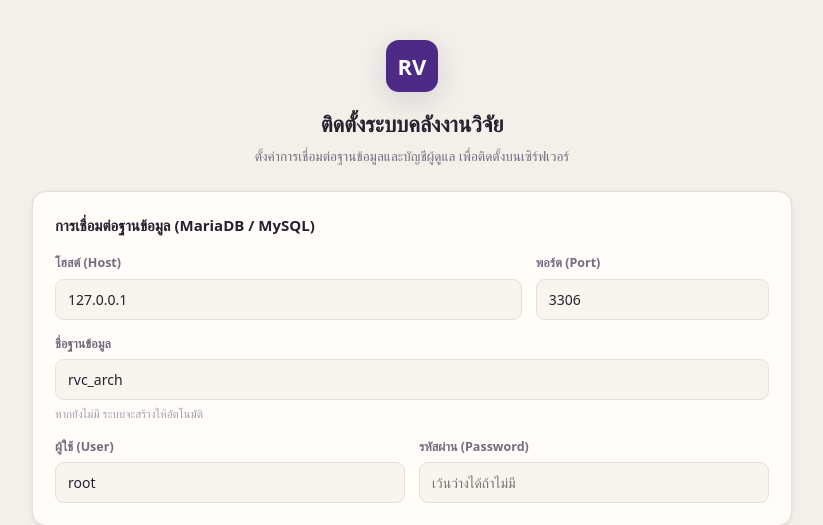
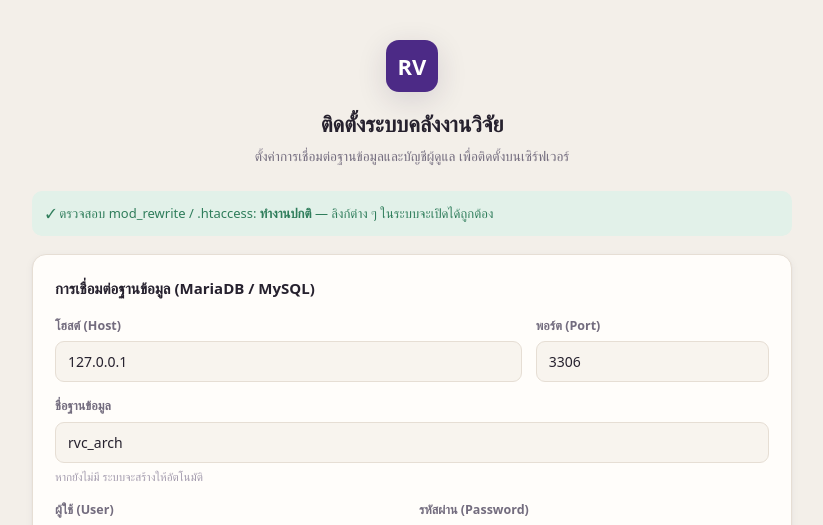
Before and after one commit to kinoppol/rvc.arch, a PHP site: page /install.php in a window 1280 px wide. Shown: the top 525 px of the page, without its empty margins (228-1051 px from the left). Run offline with PHP 8.4, Linux system fonts and the light colour scheme; some web fonts are replaced.

Commit message:
install.php: verify mod_rewrite / .htaccess during setup
Adds a lightweight /__rewrite_check probe route to the front controller and a
mod_rewrite check to the installer: a server-side apache_get_modules() hint plus
a definitive browser-side probe that catches AllowOverride/missing-.htaccess
cases too (and avoids a fragile server self-request). On failure the installer
shows a warning with fix steps (a2enmod rewrite, AllowOverride All, upload
.htaccess) — the exact issue that caused Not Found under /web on the server.

Co-Authored-By: Claude Opus 4.8 <noreply@anthropic.com>

```diff
--- a/index.php
+++ b/index.php
@@ -4,6 +4,15 @@ declare(strict_types=1);
 /**
  * Front controller — all requests (except real files) route through here.
  */
+
+// Routing health probe used by install.php to verify mod_rewrite / .htaccess.
+// Handled first so it works even before config exists: if this responds with
+// the token, the request was successfully rewritten to the front controller.
+if (preg_match('#/__rewrite_check/?$#', parse_url($_SERVER['REQUEST_URI'] ?? '', PHP_URL_PATH) ?? '')) {
+    header('Content-Type: text/plain; charset=utf-8');
+    echo 'RVC_ROUTING_OK';
+    exit;
+}
 
 session_start();
 
--- a/install.php
+++ b/install.php
@@ -120,6 +120,12 @@ if ($_SERVER['REQUEST_METHOD'] === 'POST') {
 
 $locked = is_file($lockPath) && !$summary;
 
+// Best-effort server-side mod_rewrite hint (works when PHP runs as an Apache
+// module). The browser then does the definitive end-to-end probe (see JS below),
+// which also catches AllowOverride / missing-.htaccess cases apache_get_modules
+// can't see — and avoids a fragile server self-request.
+$rewrite = check_rewrite();
+
 /* ---------- tiny view helpers ---------- */
 function e(?string $s): string { return htmlspecialchars((string) $s, ENT_QUOTES, 'UTF-8'); }
 $inputStyle = 'width:100%;border:1px solid var(--border);border-radius:9px;padding:10px 12px;font-size:14px;background:var(--surface-2);color:var(--text);outline:none';
@@ -159,6 +165,7 @@ $cardStyle  = 'background:var(--surface);border:1px solid var(--border);border-r
         <dt style="color:var(--muted)">งานวิจัย</dt><dd style="margin:0;font-weight:600"><?= (int) $summary['research'] ?> รายการ</dd>
         <dt style="color:var(--muted)">อีเมลผู้ดูแล</dt><dd style="margin:0;font-weight:600"><?= e($summary['admin_email']) ?></dd>
       </dl>
+      <div id="rewrite-status"><?= ($rewrite['ok'] ?? null) === null ? '' : rewrite_banner($rewrite) ?></div>
       <div style="display:flex;gap:10px;flex-wrap:wrap">
         <a href="<?= e($base) ?>/" style="background:var(--primary);color:#fff;text-decoration:none;border-radius:10px;padding:11px 20px;font-weight:600;font-size:14px">ไปที่หน้าเว็บ</a>
         <a href="<?= e($base) ?>/login" style="background:var(--surface-2);color:var(--text);border:1px solid var(--border);text-decoration:none;border-radius:10px;padding:11px 20px;font-weight:600;font-size:14px">เข้าสู่ระบบผู้ดูแล</a>
@@ -169,6 +176,7 @@ $cardStyle  = 'background:var(--surface);border:1px solid var(--border);border-r
     </div>
 <?php else: ?>
     <!-- ===== form ===== -->
+    <div id="rewrite-status"><?= ($rewrite['ok'] ?? null) === null ? '' : rewrite_banner($rewrite) ?></div>
     <?php if ($locked): ?>
       <div style="font-size:13px;color:var(--warn);background:var(--warn-soft);border-radius:10px;padding:12px 14px;line-height:1.6;margin-bottom:18px">
         ⚠ ระบบนี้เคยถูกติดตั้งไปแล้ว การติดตั้งซ้ำจะ <b>ลบข้อมูลเดิมทั้งหมด</b> — ดำเนินการต่อเฉพาะเมื่อต้องการรีเซ็ต
@@ -230,6 +238,20 @@ $cardStyle  = 'background:var(--surface);border:1px solid var(--border);border-r
 <?php endif; ?>
   </div>
 </div>
+<script>
+// Definitive mod_rewrite / .htaccess probe from the browser (no server self-request).
+(function () {
+  var box = document.getElementById('rewrite-status');
+  if (!box) return;
+  var base = <?= json_encode($base, JSON_UNESCAPED_SLASHES) ?>;
+  var OK  = <?= json_encode(rewrite_banner(['ok' => true]), JSON_UNESCAPED_UNICODE | JSON_UNESCAPED_SLASHES) ?>;
+  var BAD = <?= json_encode(rewrite_banner(['ok' => false]), JSON_UNESCAPED_UNICODE | JSON_UNESCAPED_SLASHES) ?>;
+  fetch(base + '/__rewrite_check', { cache: 'no-store' })
+    .then(function (r) { return r.ok ? r.text() : Promise.reject(); })
+    .then(function (t) { box.innerHTML = (t.trim() === 'RVC_ROUTING_OK') ? OK : BAD; })
+    .catch(function () { box.innerHTML = BAD; });
+})();
+</script>
 </body>
 </html>
 <?php
@@ -243,6 +265,39 @@ function default_app(): array
         'name' => 'ระบบคลังงานวิจัย', 'org' => 'วิทยาลัยอาชีวศึกษาร้อยเอ็ด',
         'upload_dir' => __DIR__ . '/storage/uploads', 'max_upload_bytes' => 20 * 1024 * 1024,
     ];
+}
+
+/**
+ * Server-side best-effort mod_rewrite hint. Definitive verification is done by
+ * the browser probe on the rendered page.
+ *
+ * @return array{ok:bool|null}  ok = true|false|null (undetermined)
+ */
+function check_rewrite(): array
+{
+    if (function_exists('apache_get_modules')) {
+        return ['ok' => in_array('mod_rewrite', apache_get_modules(), true)];
+    }
+    return ['ok' => null]; // PHP-FPM / CGI — let the browser probe decide
+}
+
+/** HTML banner describing the mod_rewrite / .htaccess check result. */
+function rewrite_banner(array $rw): string
+{
+    if (($rw['ok'] ?? null) === true) {
+        return '<div style="font-size:13px;color:var(--ok);background:var(--ok-soft);border-radius:10px;padding:12px 14px;line-height:1.6;margin-bottom:18px">'
+            . '✓ ตรวจสอบ mod_rewrite / .htaccess: <b>ทำงานปกติ</b> — ลิงก์ต่าง ๆ ในระบบจะเปิดได้ถูกต้อง</div>';
+    }
+    $head = ($rw['ok'] ?? null) === false
+        ? '<b>ตรวจไม่พบว่า mod_rewrite / .htaccess ทำงาน</b> — เมนูและลิงก์ในระบบ (เช่น หน้าเข้าสู่ระบบ) จะขึ้น “Not Found”'
+        : '<b>ไม่สามารถตรวจสอบ mod_rewrite อัตโนมัติได้</b> — โปรดตรวจสอบด้วยตนเองว่าการเปิดลิงก์ในระบบทำงานถูกต้อง';
+    return '<div style="font-size:13px;color:var(--danger);background:var(--danger-soft);border:1px solid var(--danger);border-radius:10px;padding:14px 16px;line-height:1.75;margin-bottom:18px">'
+        . '⚠ ' . $head
+        . '<div style="margin-top:8px;color:var(--text)">วิธีแก้บน Apache:</div>'
+        . '<div style="color:var(--muted)">1) เปิดมอดูล: <code>a2enmod rewrite</code> แล้วรีสตาร์ท <code>systemctl restart apache2</code></div>'
+        . '<div style="color:var(--muted)">2) ตั้งค่าในบล็อก &lt;Directory&gt; ของโฟลเดอร์นี้ให้เป็น <code>AllowOverride All</code></div>'
+        . '<div style="color:var(--muted)">3) ตรวจว่าไฟล์ <code>.htaccess</code> ถูกอัปโหลด/ดีพลอยไปด้วย (ไฟล์ขึ้นต้นด้วยจุดมักถูกซ่อน)</div>'
+        . '</div>';
 }
 
 /**
```
Also changed, not shown: README.md.
